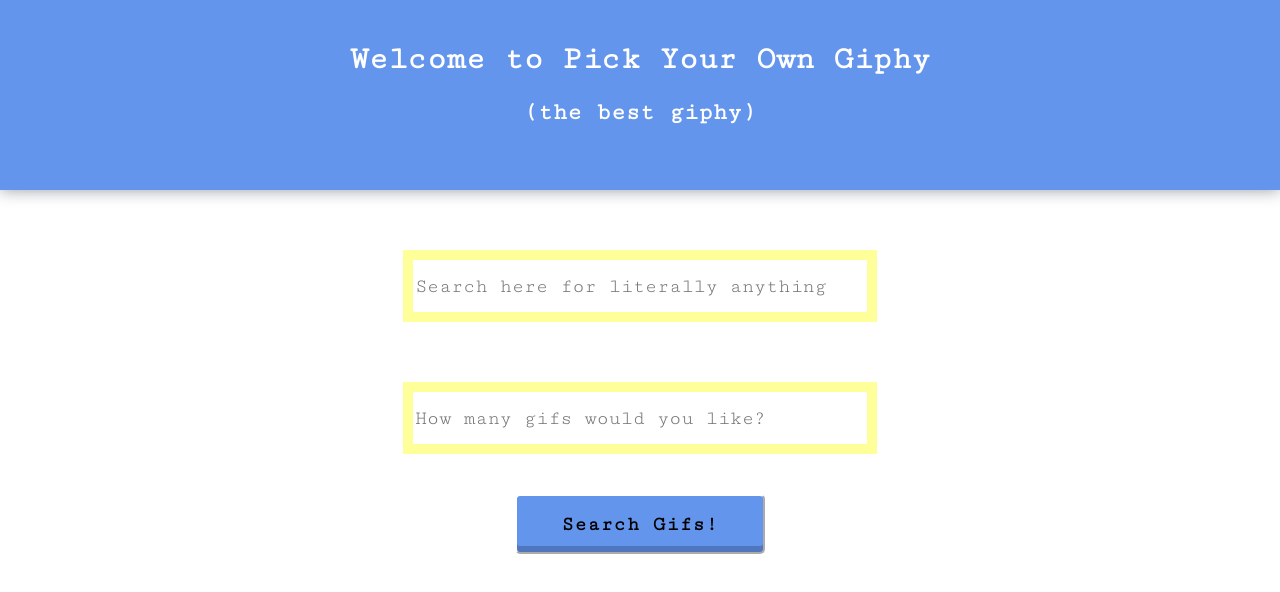
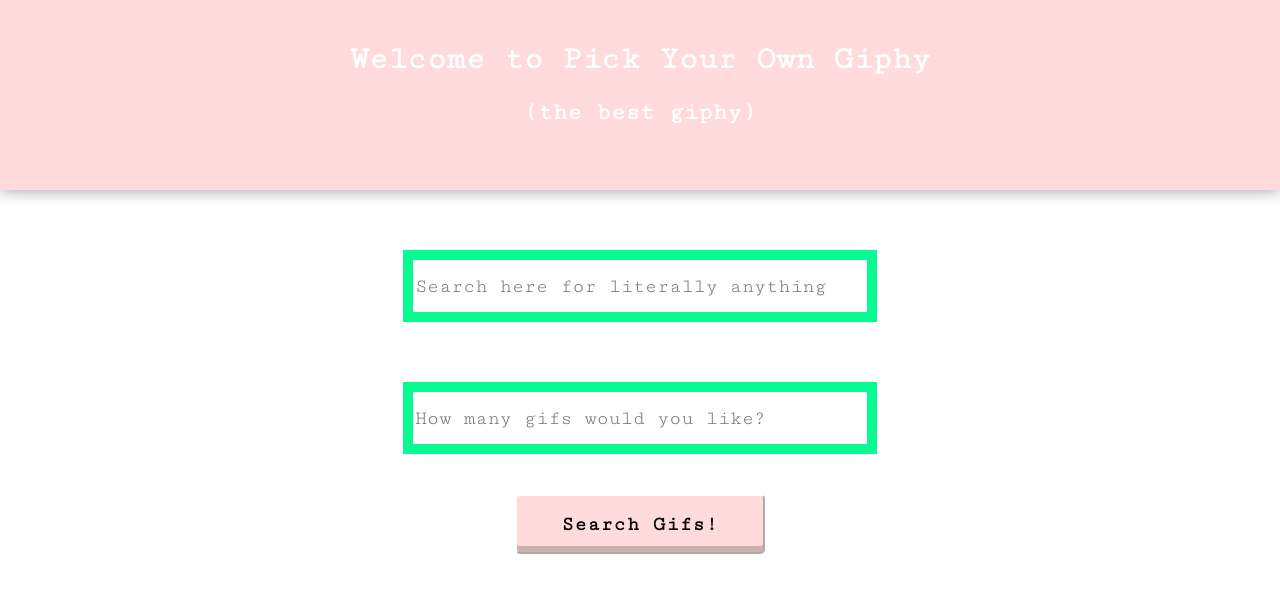
Before and after one commit to lundsara/react-giphy, a React (Create React App) app in the folder giphy-p2/: page / in a window 1280 px wide. Shown: the top 592 px of the page. Built offline with nearby package versions, Linux system fonts and the light colour scheme.

Commit message:
added styling

```diff
--- a/giphy-p2/src/App.css
+++ b/giphy-p2/src/App.css
@@ -8,7 +8,7 @@
 }
 
 .App-header {
-  background-color: cornflowerblue;
+  background-color: #ffdbdb;
   height: 150px;
   padding: 20px;
   color: white;
@@ -49,7 +49,7 @@
   text-decoration: none;
   letter-spacing: 1px;
   font-weight: bold;
-  background-color: cornflowerblue;
+  background-color: #ffdbdb;
   color: black;
   font-size: 20px;
   padding: 12px;
@@ -73,11 +73,11 @@
   text-align: left;
   margin-top: 60px;
   font-size: 20px;
-  border: solid #ffff99 10px;
+  border: solid rgb(9, 250, 144) 10px;
  }
 
  button:hover {
-    background-color: #ffff99;
+    background-color: rgb(9, 250, 144);
     transition: all ease-in-out .3s;
 
 }
```
